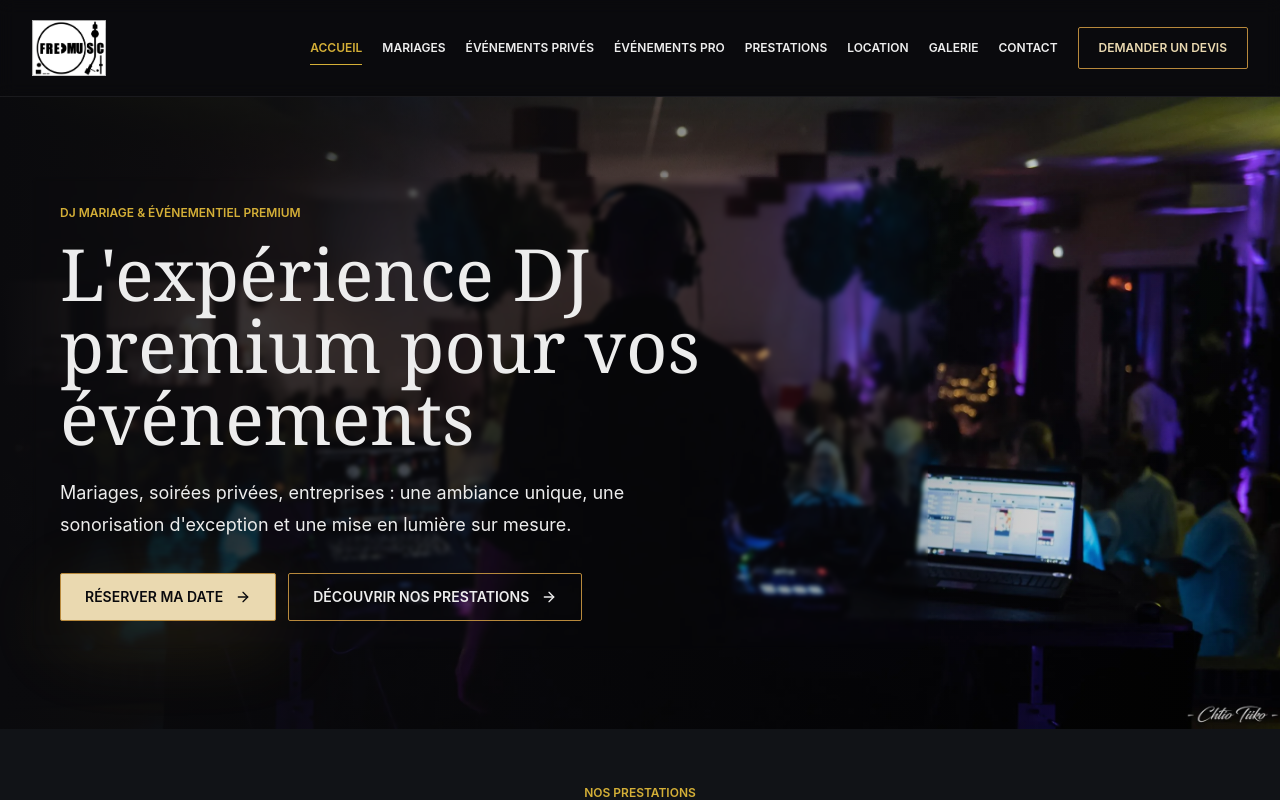
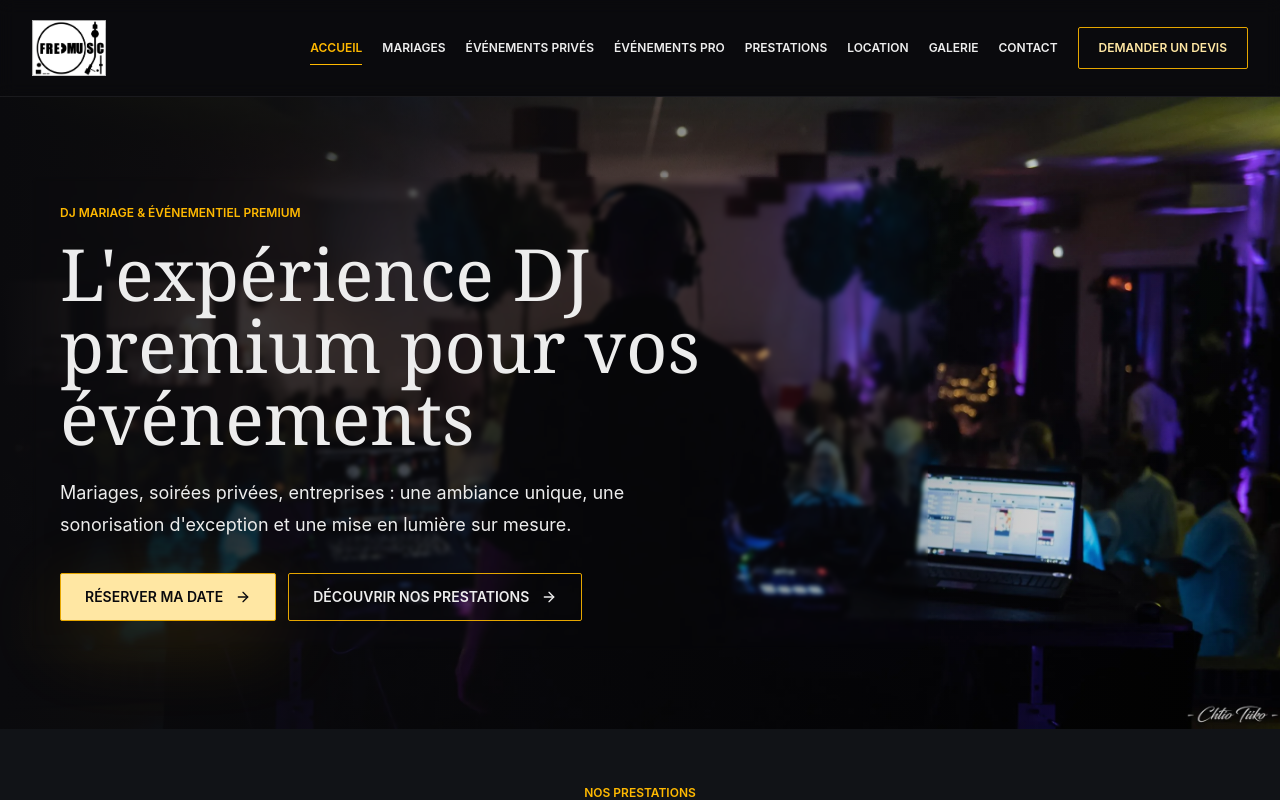
Before and after one commit to FrederikThyssen/FredMusic-WebSite, a React (Vite) app: page / in a window 1280 px wide. Shown: the top 800 px of the page. Built offline with nearby package versions, Linux system fonts and the light colour scheme.

Commit message:
style: refine gold accent and footer logo

```diff
--- a/src/components/layout/Footer.tsx
+++ b/src/components/layout/Footer.tsx
@@ -4,9 +4,9 @@ export function Footer() {
   return (
     <footer className="border-t border-white/[0.07] bg-night-900">
       <div className="mx-auto grid max-w-7xl gap-8 px-4 py-10 sm:px-6 md:grid-cols-3 lg:px-8">
-        <div>
+        <div className="flex flex-col items-center text-center">
           <NavLink to="/" className="inline-flex items-center" aria-label="Fredmusic - Accueil">
-            <img src="/images/conception/logo-du-site.webp" alt="Fredmusic" className="h-16 w-auto object-contain" />
+            <img src="/images/conception/logo-du-site.webp" alt="Fredmusic" className="h-28 w-auto max-w-full object-contain sm:h-36" />
           </NavLink>
           <p className="mt-3 max-w-sm text-sm leading-6 text-ivory/70">
             DJ mariage et événementiel premium, sonorisation, mise en lumière et location de matériel.
--- a/src/styles/index.css
+++ b/src/styles/index.css
@@ -29,6 +29,6 @@ img {
 }
 
 :focus-visible {
-  outline: 3px solid #d4af37;
+  outline: 3px solid #ffb900;
   outline-offset: 3px;
 }
--- a/tailwind.config.ts
+++ b/tailwind.config.ts
@@ -11,10 +11,10 @@ export default {
           800: "#1D1F23",
         },
         gold: {
-          200: "#EAD9B0",
-          300: "#D4AF37",
-          400: "#B8893C",
-          500: "#C89F5A",
+          200: "#FFE7A3",
+          300: "#FFB900",
+          400: "#E6A600",
+          500: "#C98F00",
         },
         ivory: "#EDEDED",
         warm: {
@@ -33,7 +33,7 @@ export default {
         body: ["Inter", "ui-sans-serif", "system-ui", "sans-serif"],
       },
       boxShadow: {
-        glow: "0 20px 80px rgba(212, 175, 55, 0.16)",
+        glow: "0 20px 80px rgba(255, 185, 0, 0.16)",
       },
     },
   },
```
